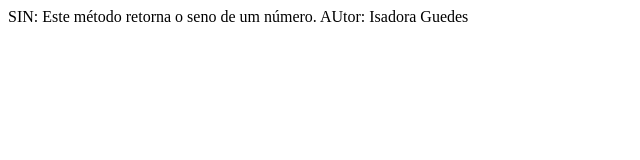
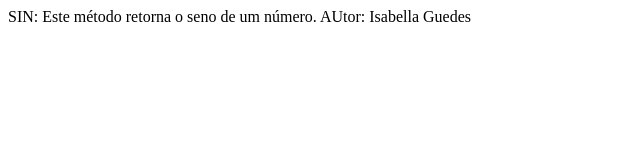
Before and after one commit to isabellaguedesdearaujo/isabellaguedesaraujo, a plain HTML site: page html_css_jv/Math_Sin13.html in a window 1280 px wide. Shown: the full height of the page, 0-640 px from the left. Drawn offline with Linux system fonts and the light colour scheme.

Commit message:
Update Math_Sin13.html

```diff
--- a/html_css_jv/Math_Sin13.html
+++ b/html_css_jv/Math_Sin13.html
@@ -4,7 +4,7 @@ SIN: Este método retorna o seno de um número.
 <head>
 <title>Este método retorna o seno de um número.</title>
 </head>
-AUtor: Isadora Guedes
+AUtor: Isabella Guedes
 <body>
   <script>
     var valor1 = Math.sin (1.4);
```
